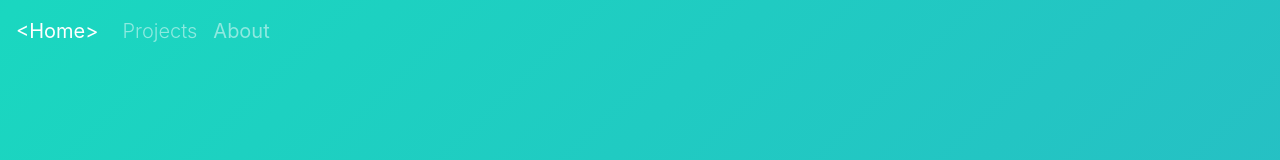
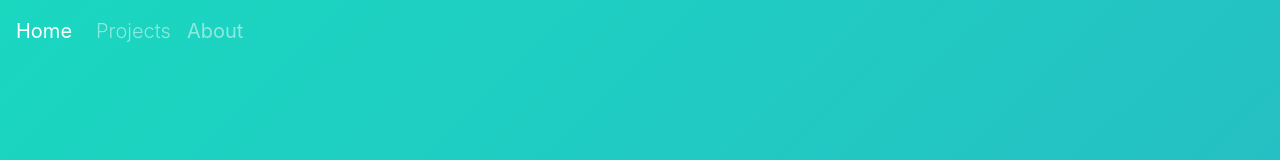
Before and after one commit to muHashh/home, a React (Create React App) app: page / in a window 1280 px wide. Shown: the top 160 px of the page. Built offline with nearby package versions, Linux system fonts and the light colour scheme.

Commit message:
remove brackets from home

```diff
--- a/src/components/Navbar.js
+++ b/src/components/Navbar.js
@@ -19,7 +19,7 @@ const Navbar = (props) => {
       } `}
     >
       <a className="navbar-brand" href={process.env.PUBLIC_URL + "/#home"}>
-        {"<Home>"}
+        {"Home"}
       </a>
       <button
         className="navbar-toggler"
```
